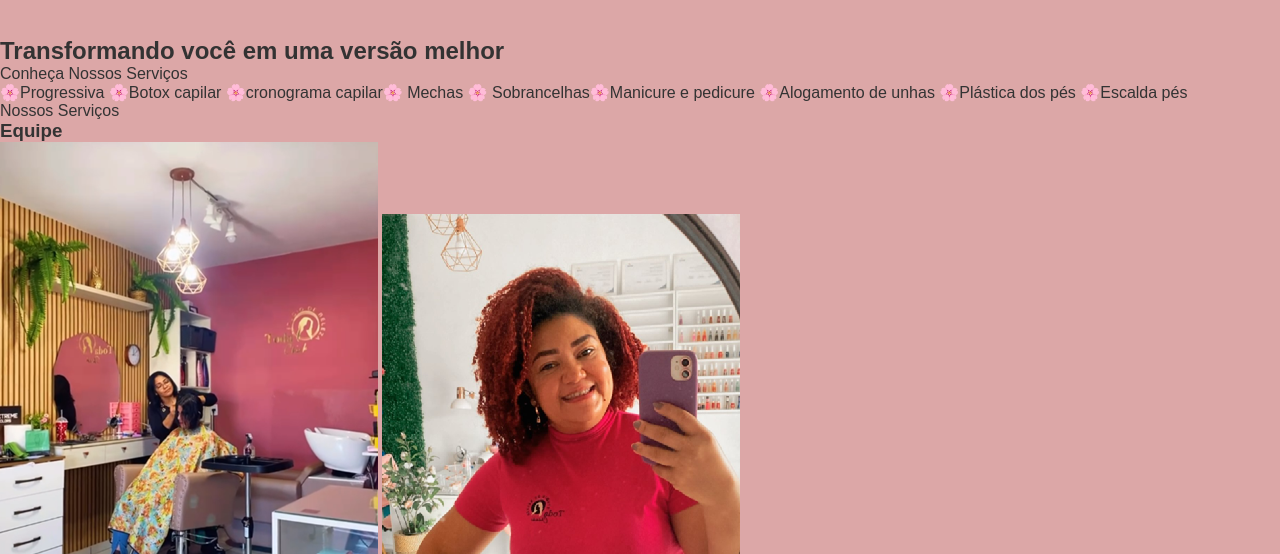
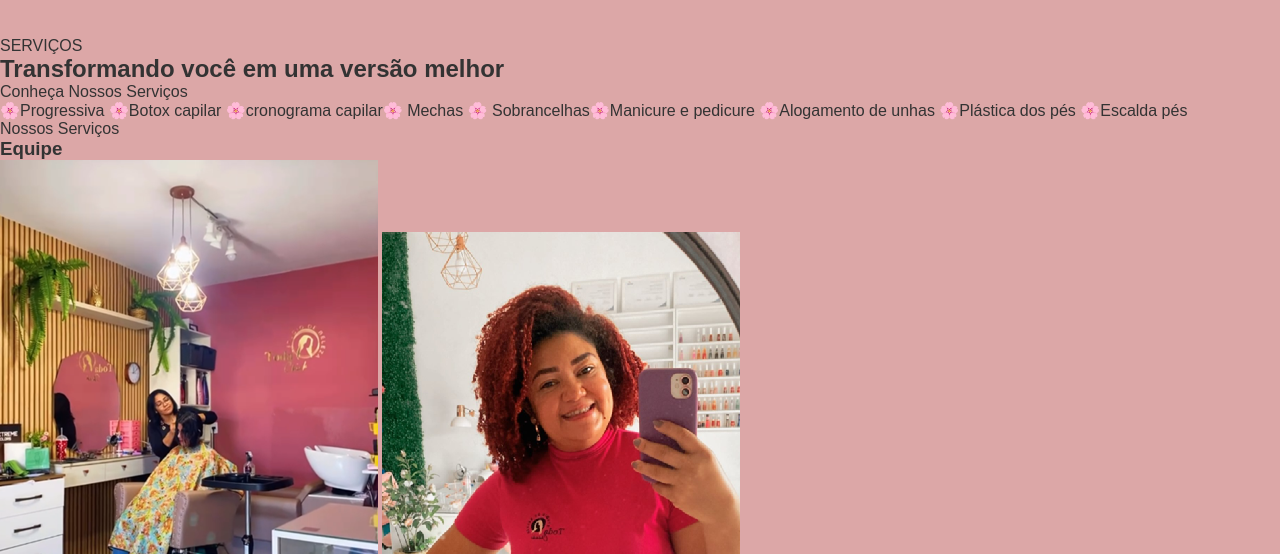
Before and after one commit to diegolimatavaresursini/studioTodaChick, a plain HTML site: page index.html in a window 1280 px wide. Shown: the part 140-694 px from the top of the page. Drawn offline with Linux system fonts and the light colour scheme.

Commit message:
Update index.html

```diff
--- a/index.html
+++ b/index.html
@@ -24,6 +24,9 @@
     <h1>Bem-vindos ao Studio Toda Chick</h1>
     <section id="servicos">
         <div class="servicos">
+          <ul>
+           <li><a href="#servicos">SERVIÇOS</a></li>
+          </ul>
             <h2>Transformando você em uma versão melhor</h2>
              <a href="#servicos" class="btn">Conheça Nossos Serviços</a>
             <p>🌸Progressiva 🌸Botox capilar 🌸cronograma capilar🌸 Mechas 🌸 Sobrancelhas🌸Manicure e pedicure 🌸Alogamento de unhas 🌸Plástica dos pés 🌸Escalda pés</p>
```
